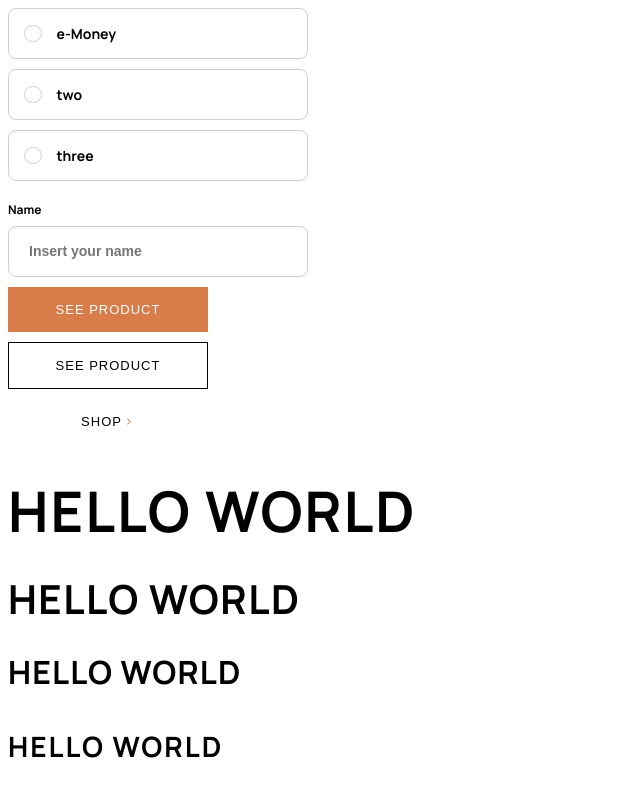
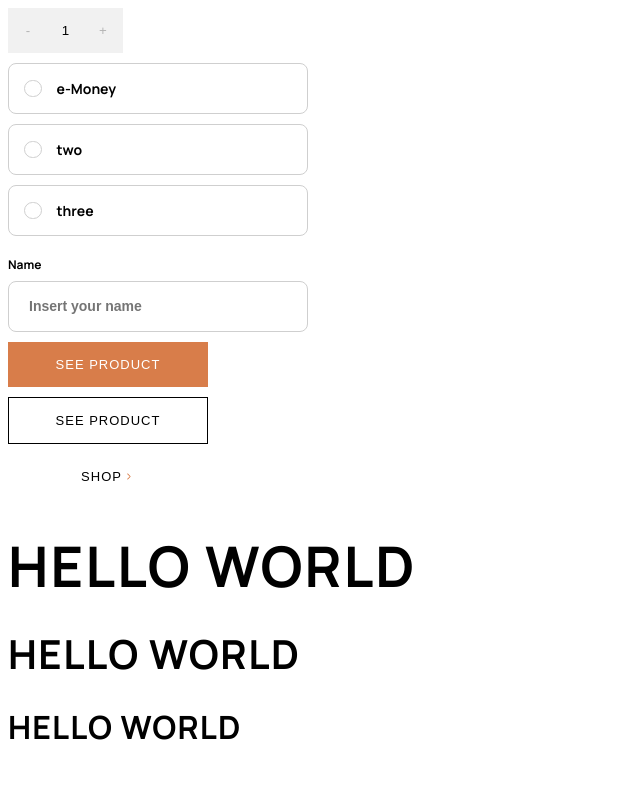
Before and after one commit to jeramiahgcoffey/next-ecommerce, a Next.js app: page / in a window 1280 px wide. Shown: the top 789 px of the page, without its empty margins (0-640 px from the left). Built offline with nearby package versions, Linux system fonts and the light colour scheme.

Commit message:
feat: implement NumberField

```diff
--- /dev/null
+++ b/components/inputs/numberField/NumberField.module.scss
@@ -0,0 +1,45 @@
+@import 'styles/variables';
+$size: 35px;
+
+.input {
+  -webkit-appearance: textfield;
+  -moz-appearance: textfield;
+  appearance: textfield;
+}
+
+.input::-webkit-inner-spin-button,
+.input::-webkit-outer-spin-button {
+  -webkit-appearance: none;
+}
+
+.input,
+.control {
+  width: $size;
+  background-color: $neutral;
+  border: none;
+  outline: none;
+}
+
+.input {
+  text-align: center;
+  padding: 15px 0;
+}
+
+.control {
+  display: inline-flex;
+  align-items: center;
+  justify-content: center;
+  padding: 15px 20px;
+
+  span {
+    opacity: 25%;
+  }
+
+  &:hover {
+    color: $primary;
+
+    span {
+      opacity: 100%;
+    }
+  }
+}
--- /dev/null
+++ b/components/inputs/numberField/NumberField.tsx
@@ -0,0 +1,37 @@
+import styles from './NumberField.module.scss';
+
+interface INumberFieldProps {
+  name?: string;
+  value: number;
+  handleChangeEvent: (e: React.ChangeEvent<HTMLInputElement>) => void;
+  handleDecrement: () => void;
+  handleIncrement: () => void;
+}
+
+const NumberField = ({
+  name,
+  value,
+  handleChangeEvent,
+  handleDecrement,
+  handleIncrement,
+}: INumberFieldProps) => {
+  return (
+    <div>
+      <button onClick={handleDecrement} className={styles.control}>
+        <span>-</span>
+      </button>
+      <input
+        className={styles.input}
+        type="number"
+        name=""
+        value={value}
+        onChange={handleChangeEvent}
+      />
+      <button onClick={handleIncrement} className={styles.control}>
+        <span>+</span>
+      </button>
+    </div>
+  );
+};
+
+export default NumberField;
--- a/pages/index.tsx
+++ b/pages/index.tsx
@@ -1,4 +1,5 @@
 import Button from '@/components/inputs/button/Button';
+import NumberField from '@/components/inputs/numberField/NumberField';
 import RadioGroup from '@/components/inputs/radio/RadioGroup';
 import TextField from '@/components/inputs/textField/TextField';
 
@@ -15,6 +16,7 @@ const items = [
 export default function Home() {
   const [name, setName] = useState('');
   const [selectedRadio, setSelectedRadio] = useState('');
+  const [number, setNumber] = useState(1);
 
   return (
     <>
@@ -33,6 +35,12 @@ export default function Home() {
             width: 200,
           }}
         >
+          <NumberField
+            value={number}
+            handleChangeEvent={(e) => setNumber(parseInt(e.target.value) || 0)}
+            handleDecrement={() => setNumber((prevNumber) => prevNumber - 1)}
+            handleIncrement={() => setNumber((prevNumber) => prevNumber + 1)}
+          />
           <RadioGroup
             groupName="testing"
             items={items}
```
